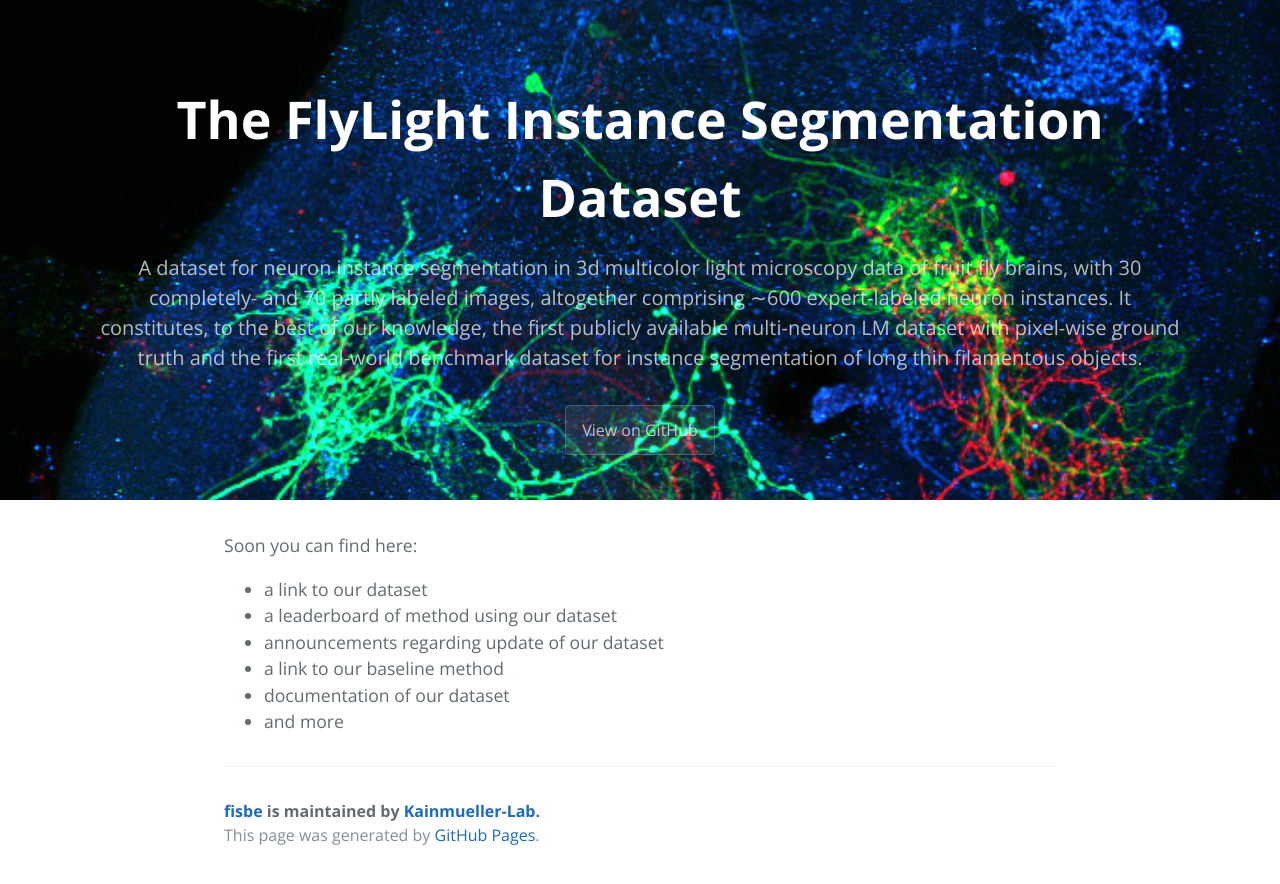
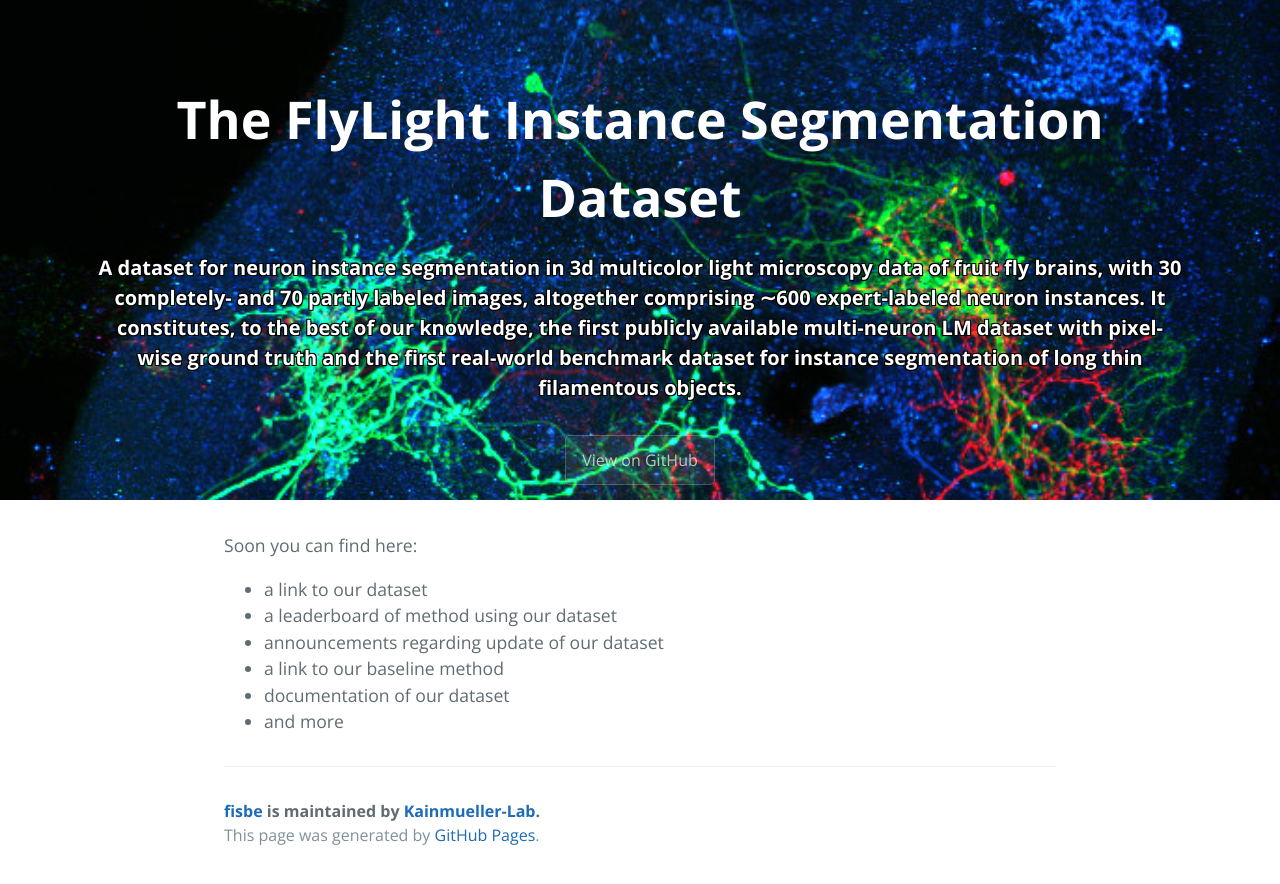
Before and after one commit to Kainmueller-Lab/fisbe, a Jekyll site: the page built from index.md, in a window 1280 px wide. Shown: the top 884 px of the page. Built offline with Jekyll 4.4.1, drawn with Linux system fonts in a browser that asks for light colours.

Commit message:
change project-tagline font style

```diff
--- a/_sass/jekyll-theme-cayman.scss
+++ b/_sass/jekyll-theme-cayman.scss
@@ -148,8 +148,9 @@ a {
 
 .project-tagline {
   margin-bottom: 2rem;
-  font-weight: normal;
-  opacity: 0.7;
+  font-weight: bold;
+  opacity: 1.0;
+  text-shadow: #000 -1px -1px,#000 1px 1px,#000 1px -1px,#000 -1px 1px;
 
   @include large {
     font-size: 1.25rem;
```
